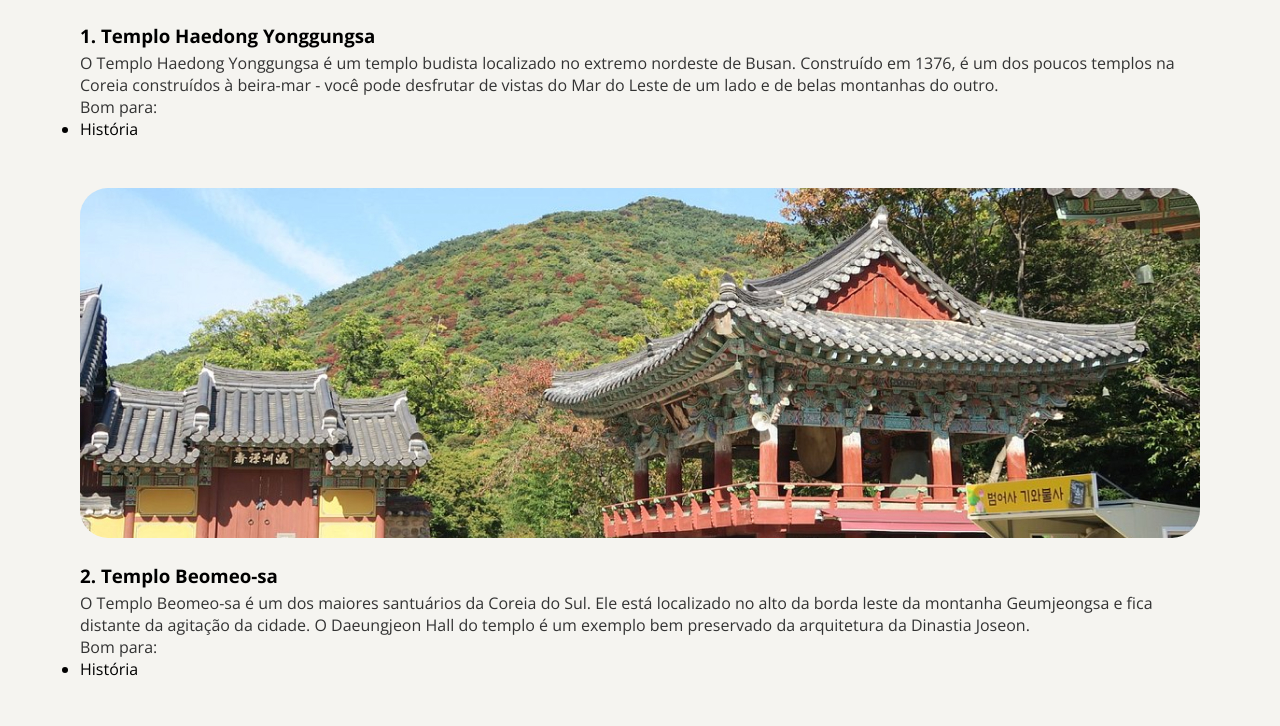
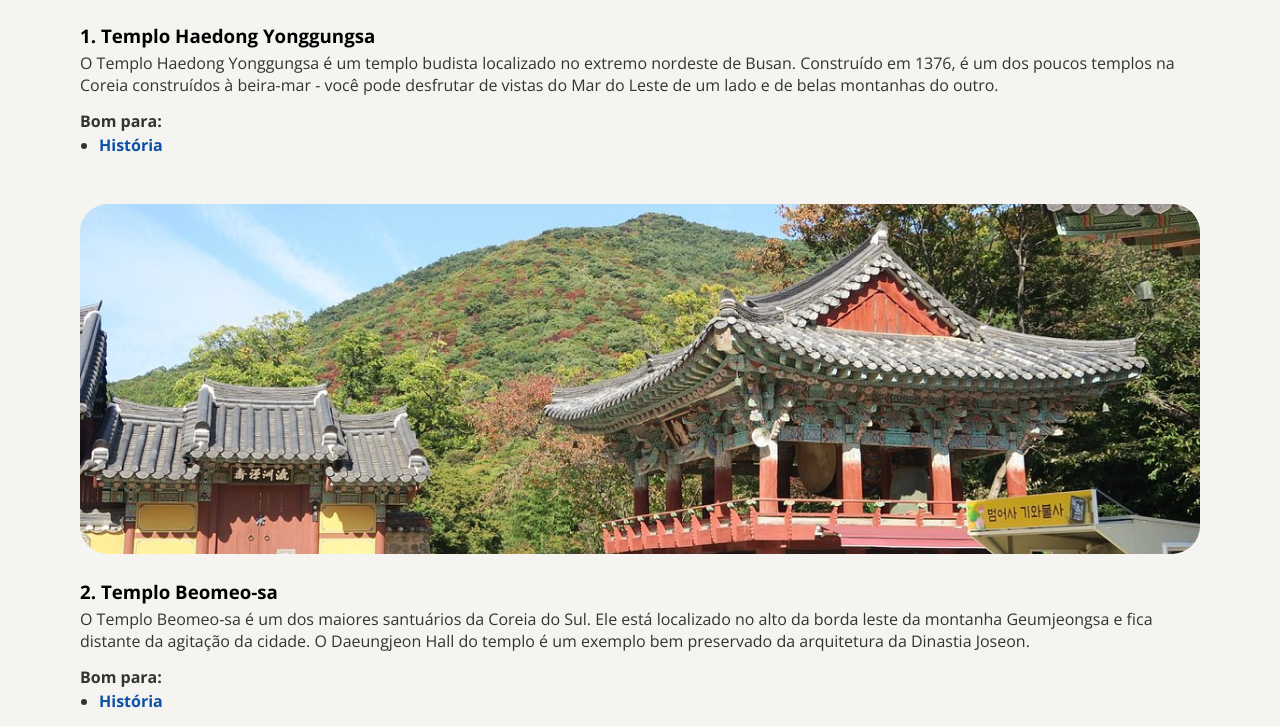
Before and after one commit to ruthdevgpwr/local-turistico, a plain HTML site: page index.html in a window 1280 px wide. Shown: the part 1624-2350 px from the top of the page. Drawn offline with nearby package versions, Linux system fonts and the light colour scheme.

Commit message:
add styles to list items and add spacing

```diff
--- a/style.css
+++ b/style.css
@@ -5,6 +5,7 @@
 
 :root {
   font-family: "Open Sans", sans-serif;
+  font-size: 16px;
 }
 
 body {
@@ -20,7 +21,7 @@ body {
 img {
   max-width: 100%;
   border-radius: 28px;
-  background-size: cover;
+  object-fit: cover;
 }
 
 .headline {
@@ -95,6 +96,46 @@ main > section > .divisor + div {
   margin-bottom: 20px;
 }
 
+#divisor-two{
+  margin: 40px 0 40px;
+}
+
+
 img + div > h3 {
   margin-bottom: 4px;
 }
+
+.bom-para {
+  font-size: 16px;
+  font-weight: bold;
+  margin: 14px 0px 2px;
+}
+
+ul {
+  margin-left: 19px;
+}
+
+li {
+  font-weight: bold;
+}
+
+ul li::marker {
+  color: #333333;
+}
+
+.lista-card .historia {
+  color: #0C51A7;
+  font-weight: bold;
+}
+
+ul li:nth-child(1) {
+  color: #591B98;
+}
+
+ul li:nth-child(2) {
+  color: #E5245E;
+}
+
+ul li:nth-child(3) {
+  color: #E95E10;
+}
```
